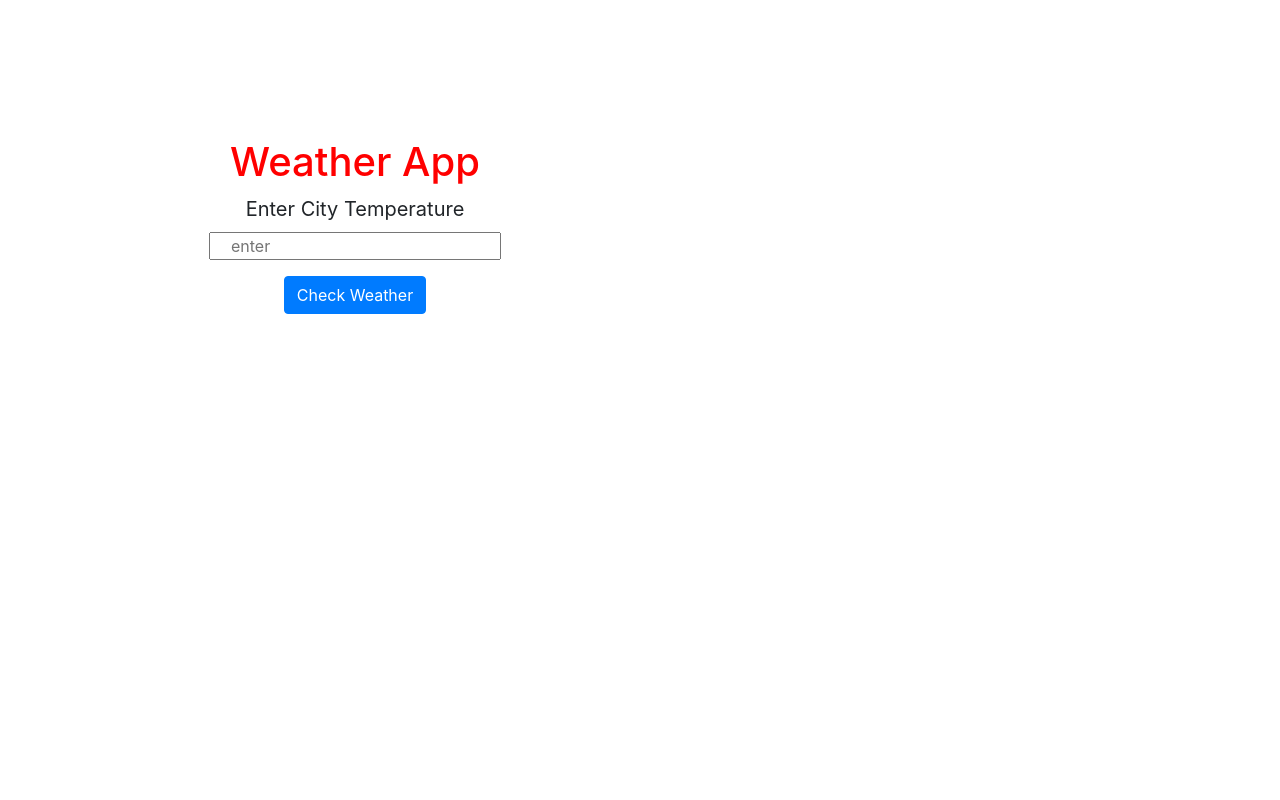
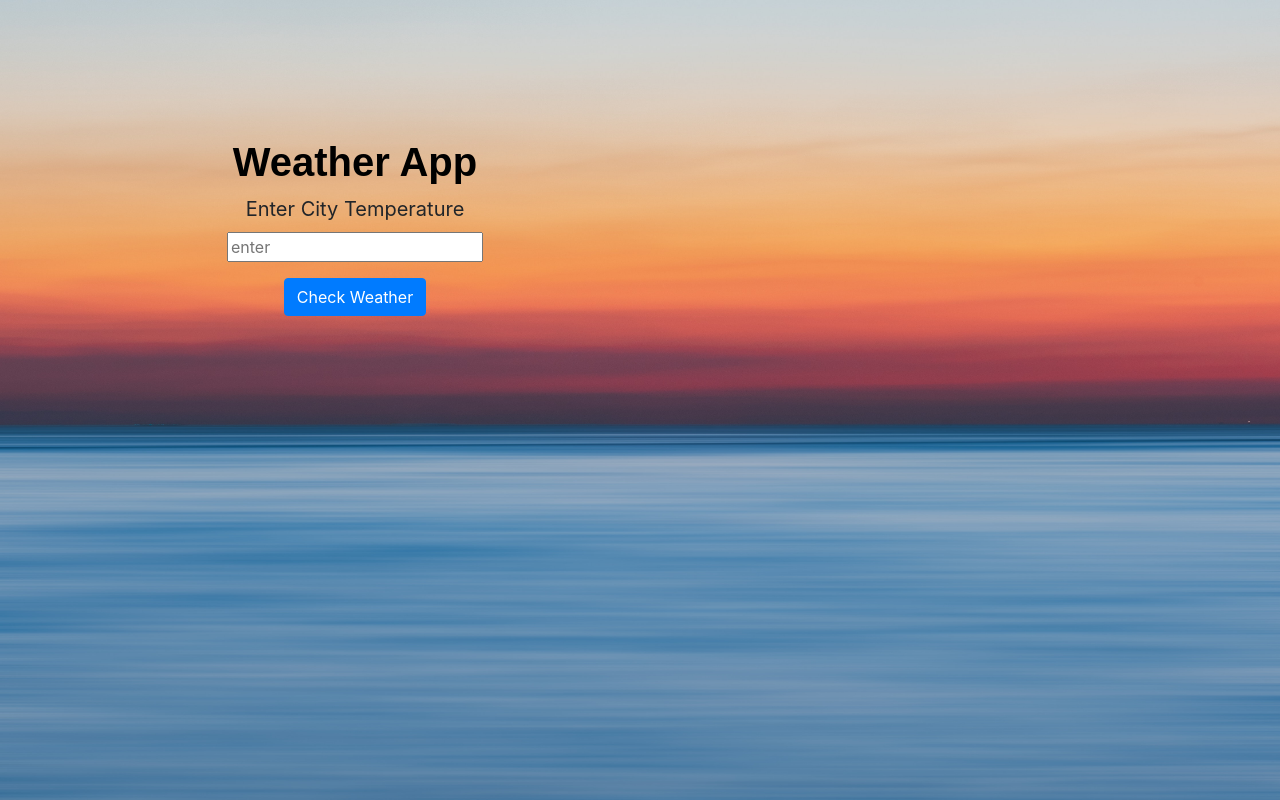
Before and after one commit to SamanZahid1/Weather-App, a plain HTML site: page index.html in a window 1280 px wide. Drawn offline with nearby package versions, Linux system fonts and the light colour scheme.

Commit message:
Final update

```diff
--- a/index.html
+++ b/index.html
@@ -7,11 +7,10 @@
     <link rel="stylesheet" href="https://cdn.jsdelivr.net/npm/bootstrap@4.0.0/dist/css/bootstrap.min.css" integrity="sha384-Gn5384xqQ1aoWXA+058RXPxPg6fy4IWvTNh0E263XmFcJlSAwiGgFAW/dAiS6JXm" crossorigin="anonymous">
     <title>Document</title>
     <style>
-        video{
-            position: absolute;
-            width: 100%;
-
-        }
+       body{
+        background-image: url('background.jpg');
+        background-size: cover;
+       }
         .container{
             position:relative;
             top: 50px;
@@ -22,18 +21,18 @@
             padding: 88px 0;
         }
         h1{
-            color: red;
+            color: black;
+            font-weight: 900;
+            font-family: Arial, Helvetica, sans-serif;
         }
         label {
             font-size: 20px;
             display: block;
         }
-        input{
-            padding: 0 20px;
-        }
+
         p{
             font-size: 35px;
-            color: red;
+            color: yellow;
             font-weight: 900;
         }
     </style>
@@ -78,7 +77,7 @@
                  document.querySelector("#result").innerHTML = "<div><img src=coldd.png><br></div> You need double jacket";
                  }
         else  {
-                 document.querySelector("#result").innerHTML = "Its freezing outside";
+                 document.querySelector("#result").innerHTML = "<div><img src=freez.jpg><br></div> Its freezing outside";
         }
     }
 
```
Also changed, not shown: background.jpg (added), freez.jpg (added).
